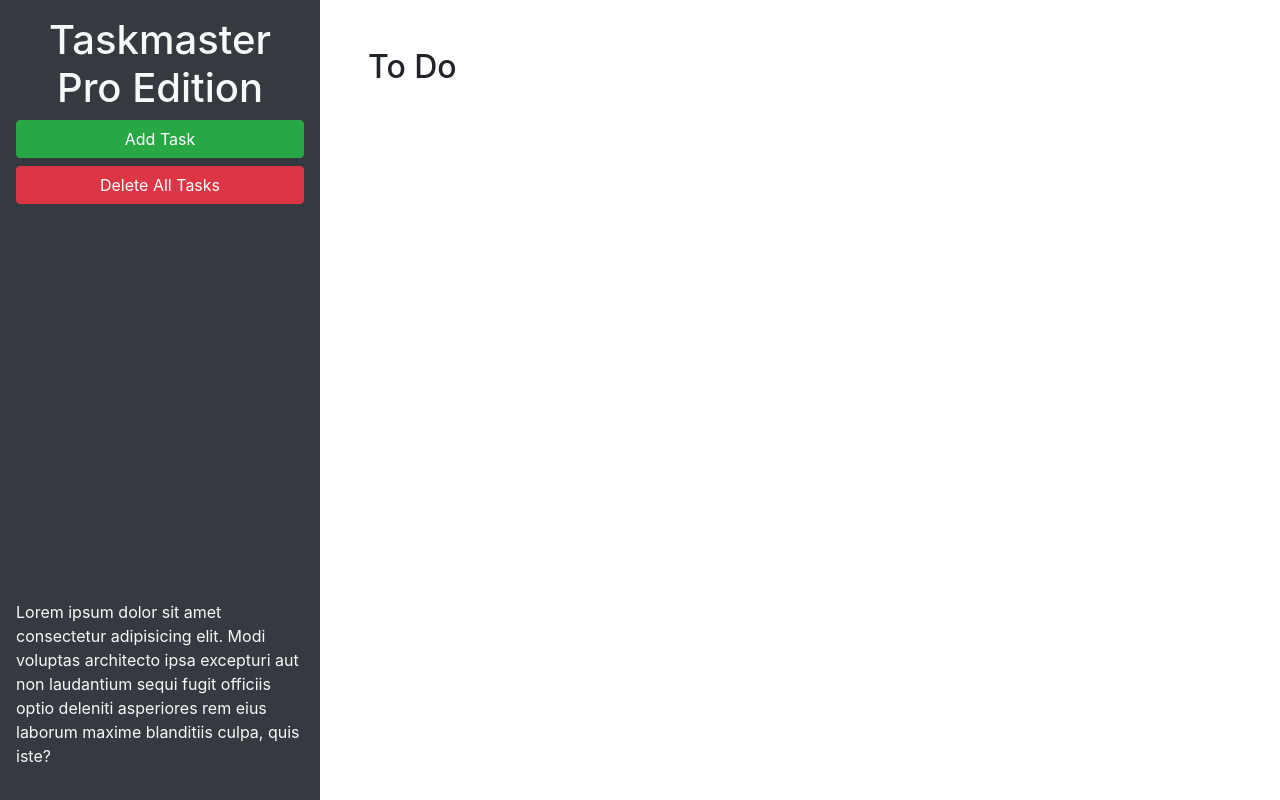
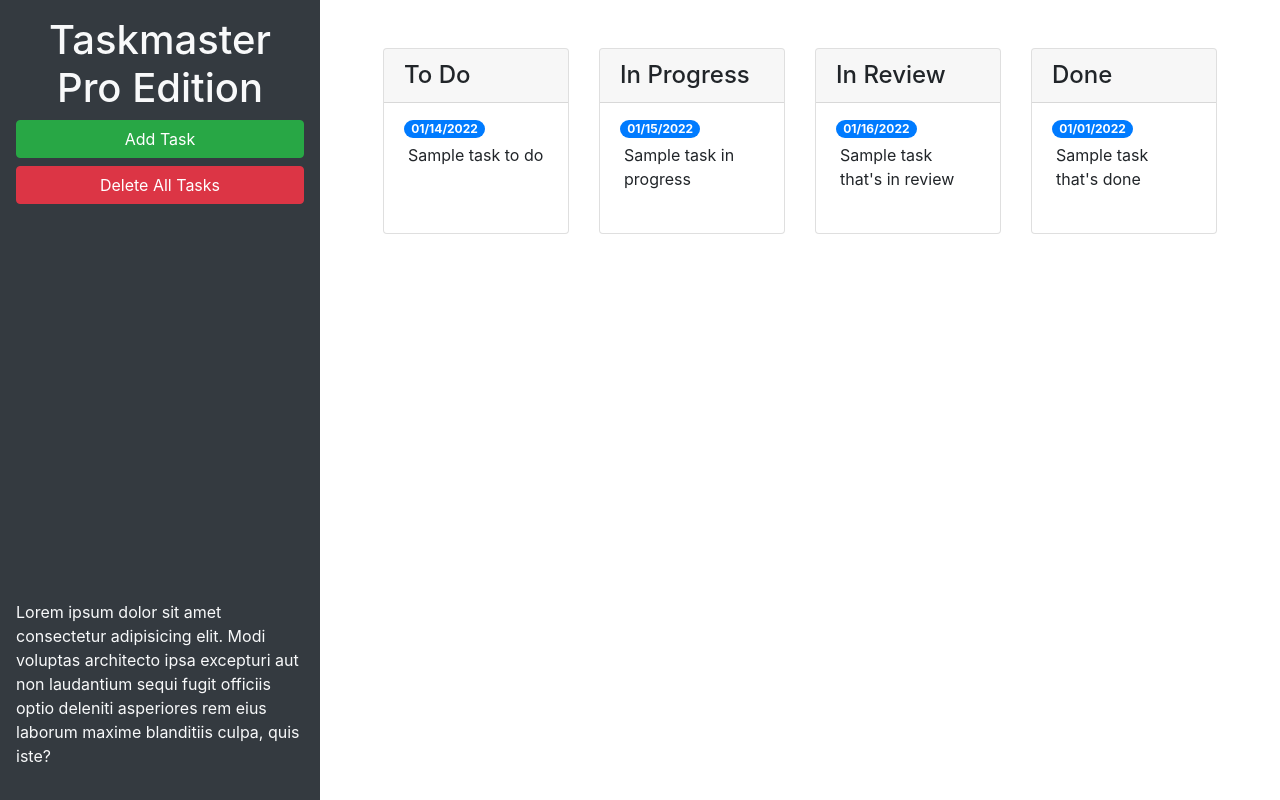
Before and after one commit to BrookesCodeStuff/taskmaster-pro, a plain HTML site: page index.html in a window 1280 px wide. Drawn offline with nearby package versions, Linux system fonts and the light colour scheme.

Commit message:
add Bootstrap components for grid layout and form control

```diff
--- a/index.html
+++ b/index.html
@@ -14,14 +14,7 @@
   <body>
     <div class="row min-vh-100 no-gutters">
       <header
-        class="
-          col-12 col-lg-3
-          bg-dark
-          text-light
-          d-flex
-          flex-column
-          p-4 p-lg-3
-        ">
+        class="col-12 col-lg-3 bg-dark text-light d-flex flex-column p-4 p-lg-3">
         <h1 class="text-center">Taskmaster Pro Edition</h1>
         <button
           id="create-task"
@@ -41,9 +34,59 @@
         </p>
       </header>
       <main class="col-12 col-lg-9">
-        <div class="m-5">
-          <h2>To Do</h2>
-          <ul id="list-toDo" class="list-group"></ul>
+        <div class="m-5 row justify-content-around">
+          <!-- To Do Start -->
+          <div class="col-12 col-md-6 col-xl-3 mb-3">
+            <div class="card">
+              <h4 class="card-header">To Do</h4>
+              <ul id="list-toDo" class="list-group list-group-flush">
+                <li class="list-group-item">
+                  <span class="badge badge-primary badge-pill">01/14/2022</span>
+                  <p class="m-1">Sample task to do</p>
+                </li>
+              </ul>
+            </div>
+          </div>
+          <!-- To Do End -->
+          <!-- In Progress Start -->
+          <div class="col-12 col-md-6 col-xl-3 mb-3">
+            <div class="card">
+              <h4 class="card-header">In Progress</h4>
+              <ul id="list-inProgress" class="list-group list-group-flush">
+                <li class="list-group-item">
+                  <span class="badge badge-primary badge-pill">01/15/2022</span>
+                  <p class="m-1">Sample task in progress</p>
+                </li>
+              </ul>
+            </div>
+          </div>
+          <!-- In Progress End -->
+          <!-- In Review Start -->
+          <div class="col-12 col-md-6 col-xl-3 mb-3">
+            <div class="card">
+              <h4 class="card-header">In Review</h4>
+              <ul id="list-inReview" class="list-group list-group-flush">
+                <li class="list-group-item">
+                  <span class="badge badge-primary badge-pill">01/16/2022</span>
+                  <p class="m-1">Sample task that's in review</p>
+                </li>
+              </ul>
+            </div>
+          </div>
+          <!-- In Review End -->
+          <!-- Done Start -->
+          <div class="col-12 col-md-6 col-xl-3 mb-3">
+            <div class="card">
+              <h4 class="card-header">Done</h4>
+              <ul id="list-done" class="list-group list-group-flush">
+                <list class="list-group-item">
+                  <span class="badge badge-primary badge-pill">01/01/2022</span>
+                  <p class="m-1">Sample task that's done</p>
+                </list>
+              </ul>
+            </div>
+          </div>
+          <!-- Done End -->
         </div>
       </main>
     </div>
@@ -68,22 +111,29 @@
               <span aria-hidden="true">&times;</span>
             </button>
           </div>
+
           <div class="modal-body">
             <form>
               <div class="form-group">
                 <label for="modalTaskDescription">Task description</label>
-                <textarea id="modalTaskDescription" rows="3"></textarea>
+                <textarea
+                  id="modalTaskDescription"
+                  rows="3"
+                  class="form-control"></textarea>
               </div>
+
               <div class="form-group">
                 <label for="modalDueDate">Due date</label>
                 <input
                   type="text"
+                  class="form-control"
                   id="modalDueDate"
                   placeholder="mm/dd/yyyy"
                   autocomplete="off" />
               </div>
             </form>
           </div>
+
           <div class="modal-footer">
             <button
               type="button"
```
